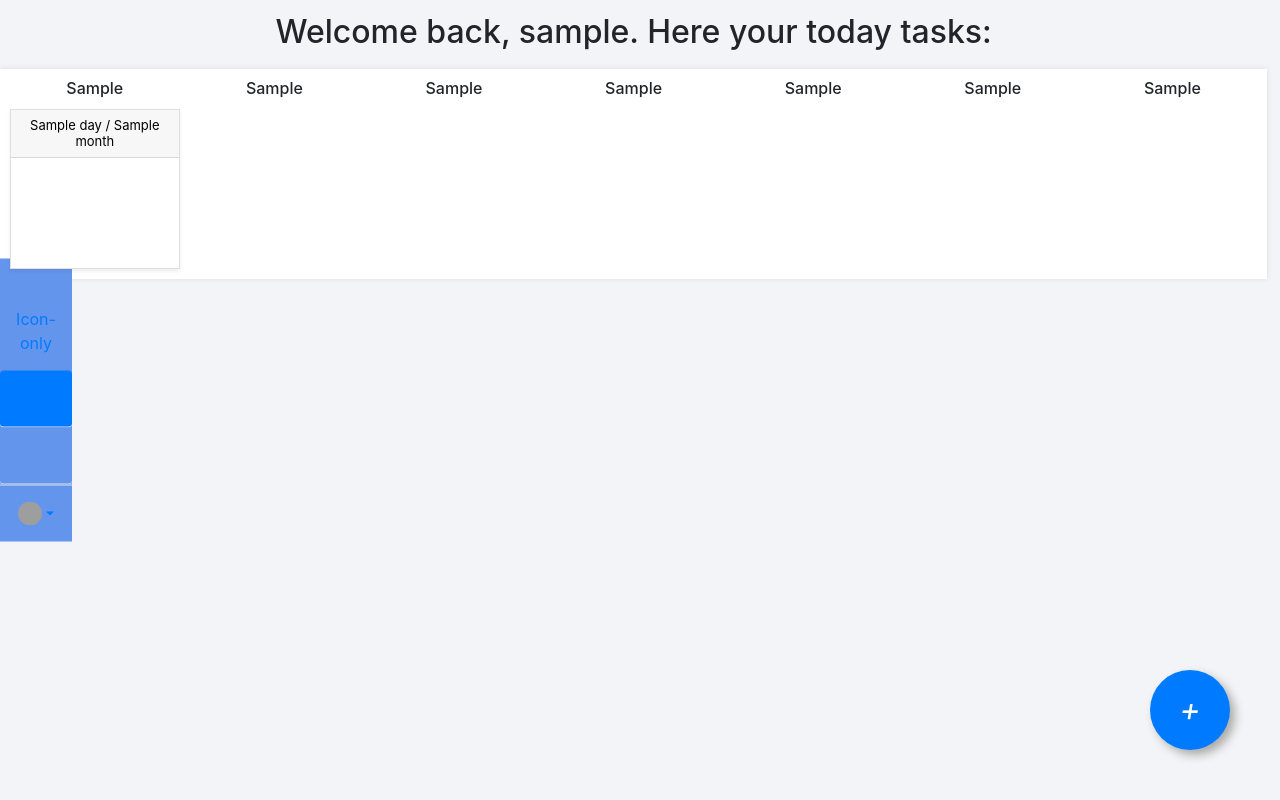
After one commit to NatanJMai/mensalplanner, a Flask app: template templates/home/home.html in a window 1280 px wide. The commit adds this page. Run offline with Flask 2, Linux system fonts and the light colour scheme; the template is opened without the code that fills it: most values are stand-ins (such as "Sample title", 1, 10 or a date in 2020); parts of the project's set-up code (start-up, migrations or seed data) failed here and were passed over; some libraries are stand-ins or nearby versions; grey boxes are pictures that could not be loaded.

Commit message:
New home page and body styles.

```diff
--- a/main.py
+++ b/main.py
@@ -1,3 +1,4 @@
+from pickle import TRUE
 from flask           import Flask, render_template, request, session, redirect, url_for
 from mysql.connector import Error
 from flask_mysqldb   import MySQL
@@ -24,7 +25,7 @@ def index(**kwargs):
     if 'msg' in kwargs:
         msg = kwargs['msg']
 
-    return render_template('index.html', msg = msg)
+    return render_template('home/index.html', msg = msg)
 
 @app.route('/mensalplanner/login', methods = ['POST', 'GET'])
 def login():
@@ -70,7 +71,7 @@ def register():
         database.insert_into_table(mysql.connection, 'user', username = username, password = password, email = email)
         return login()
 
-    return render_template('register.html', msg = msg)
+    return render_template('accounts/register.html', msg = msg)
 
 @app.route('/mensalplanner/update_task', methods = ['POST', 'GET'])
 def update_task():
@@ -82,7 +83,7 @@ def update_task():
         task_desc = request.form['task_desc']
 
         database.update_task(mysql.connection, task_id, task_name, task_desc)
-    return redirect(url_for('login'))
+    return redirect(url_for('home'))
 
 @app.route('/mensalplanner/remove_task', methods = ['POST', 'GET'])
 def remove_task():
@@ -95,14 +96,13 @@ def remove_task():
 def view_task():
      task_id = request.args.get('jsdata')
      task_details = database.get_task_from_id(mysql.connection, task_id)
-     return render_template('view_task.html', task_details = task_details)
+     return render_template('home/view_task.html', task_details = task_details)
 
 @app.route('/mensalplanner/new_task')
 def new_task():
-    day     = request.args.get('day')
     user_id = request.args.get('user')
 
-    return render_template('new_task.html', day = day, user_id = user_id, month = datetime.now().month, year = datetime.now().year)
+    return render_template('home/new_task.html', day = datetime.now().day, user_id = user_id, month = datetime.now().month, year = datetime.now().year)
 
 @app.route('/mensalplanner/insert_newTask', methods = ['POST', 'GET'])
 def insert_newTask():
@@ -135,6 +135,7 @@ def home():
     # user is logged
     if 'loggedin' in account:
         week_days = ['Monday', 'Tuesday', 'Wednesday', 'Thursday', 'Friday', 'Saturday', 'Sunday']
+        month_str = datetime.now().strftime('%B')
 
         # get tasks of user on now month
         tasks = database.get_task_from_user(mysql.connection, account['id'], month = datetime.now().month, year = datetime.now().year)
@@ -145,7 +146,7 @@ def home():
         # get tasks of days
         day_and_tasks = ut.get_days_and_task(days_month, tasks)
 
-        return render_template('home.html', account = account, tasks = tasks, days_month = days_month, week_days = week_days, day_and_tasks = day_and_tasks)
+        return render_template('home/home.html', account = account, tasks = tasks, days_month = days_month, week_days = week_days, day_and_tasks = day_and_tasks, month = month_str)
 
     return redirect(url_for('login'))
 
@@ -155,7 +156,7 @@ def profile():
         u_id, name, password, email = database.verify_login(mysql.connection, session['username'], session['password'])
         account = {'user_id' : u_id, 'username' : name, 'password' : password, 'email' : email}
 
-        return render_template('profile.html', account = account)
+        return render_template('accounts/profile.html', account = account)
     return redirect(url_for('login'))
 
 
@@ -166,7 +167,7 @@ def logout():
 
 @app.route('/')
 def hello_world():
-    return render_template('index.html')
+    return render_template('home/index.html')
 
 def start_server():
     app.run(host='localhost', port=80)
@@ -176,7 +177,7 @@ def view_page():
     t.daemon = True
     t.start()
 
-    webview.create_window("PyWebView & Flask", "http://localhost/mensalplanner/index", width = 1200)
+    webview.create_window("PyWebView & Flask", "http://localhost/mensalplanner/index", width=1240)
     webview.start()
     sys.exit()
 
--- a/static/style.css
+++ b/static/style.css
@@ -8,36 +8,27 @@
 
 body {
     background-color: #435165;
-    margin: 0;
+    margin-right: 1%;
+    margin-top: 1%;
+    text-align: center;
 }
 
-/* TEST */
-/*h1, h2 {
-    font-family: Alegreya, serif;
+.sidebar_vertical {
+    background-color: cornflowerblue;
+    /* margin-left: 0; */
+    /* margin-top: 250px; */
+    /* float: left; */
+    width: min-content;
+    /* width: 4.5rem; */
+    position: absolute;
+    /* height: 100%; */
+    top: 50%;
+    transform: translate(0, -50%);
+    /* padding: 10px;*/
 }
 
-h1 {
-    text-align: center;
-    display: grid;
-    grid-template-columns: 1fr auto 1fr;
-    grid-gap: 20px;
-} */
-
-
-/*@supports (display: grid) {
-    h1:before,
-    h1:after {
-        content: "";
-        align-self: center;
-        border-top: 1px solid #999;
-    }
-}*/
-
-
-.parent {
-    width: 100vw;
-    height: 100vh;
-    position: relative;
+.h1, h1 {
+    font-size: 16px;
 }
 
 .centered {
@@ -56,7 +47,6 @@ h1 {
     /*background: linear-gradient(, #4A00E0, #8E2DE2);*/
 }
 
-
 .modal__content {
     border-radius: 4px;
     position: relative;
@@ -69,7 +59,7 @@ h1 {
 
 .modal__footer {
     text-align: right;
-    a
+}
 
 {
     color: #585858;
@@ -92,16 +82,16 @@ i {
 /* BOX FOR DAY's */
 .box {
     text-align: center;
-    align-items: center;
-    align-content: center;
-    align-items: center;
-    color: #fff;
-    /* padding: 2rem; */
-    max-width: 30rem;
-    background: #252525;
+    color: black;
+    max-width: initial;
+    min-width: 150px;
     position: relative;
-    box-shadow: aqua;
     transition: transform 300ms ease-in-out, box-shadow 400ms ease, background 100ms ease;
+    box-shadow: 0 .125rem .25rem rgba(0,0,0,.075) !important;
+    word-wrap: break-word;
+    background-color: #fff;
+    background-clip: border-box;
+    border: 1px solid rgba(0,0,0,.125);
 }
 
 [data-interactive]:hover,
@@ -116,34 +106,35 @@ i {
 }
 
 
+.box_day {
+    padding: 0.5rem 1rem;
+    margin-bottom: 0;
+    background-color: rgba(0,0,0,.03);
+    border-bottom: 1px solid rgba(0,0,0,.125);
+}
+
+.fw-normal {
+    font-weight: 400 !important;
+}
+
+.my-0 {
+    margin-top: 0 !important;
+    margin-bottom: 0 !important;
+    font-size:small;
+}
+
 /* CSS */
 .button-5 {
-    align-items: center;
     background-clip: padding-box;
-    background-color: #fa6400;
+    /* background-color: #fa6400; */
+    padding: inherit;
     border: 1px solid transparent;
-    border-radius: .25rem;
-    box-shadow: rgba(0, 0, 0, 0.02) 0 1px 3px 0;
+    border-radius: 0.25rem;
+    box-shadow: rgb(0 0 0 / 10%) 0 1px 3px 0;
     box-sizing: border-box;
-    color: #fff;
-    cursor: pointer;
-    display: inline-flex;
-    font-family: system-ui,-apple-system,system-ui,"Helvetica Neue",Helvetica,Arial,sans-serif;
-    font-size: 16px;
-    font-weight: 600;
-    justify-content: center;
-    line-height: 1.25;
+    color: #6c757d;
     margin: 0;
-    /*min-height: 3rem;*/
-    padding: calc(.175rem - 1px) calc(0.8rem - 1px);
-    position: relative;
-    text-decoration: none;
-    transition: all 250ms;
-    user-select: none;
-    -webkit-user-select: none;
-    touch-action: manipulation;
-    vertical-align: baseline;
-    width: auto;
+    font-size: smaller;
 }
 
 .button-5:hover,
@@ -172,38 +163,27 @@ i {
     color: white;
 }
 
-.grid-container {
-    display: grid;
-    /*grid-template-columns: 1fr 1fr;*/
-    width:max-content;
-    grid-auto-flow: column;
-    grid-gap: 20px;
-}
-
-.grid-child-day{
-    background-color: lightslategray;
+.tasks_day {
+    padding: 0.1em;
 }
 
 .wrapper {
     display: grid;
     grid-template-columns: repeat(7, 1fr);
     gap: 10px;
-    grid-auto-rows: 40px 200px 200px 200px 200px 200px 200px 50px;
+    grid-auto-rows: 20px 160px 160px 160px 160px 160px 160px 20px;
 }
 
 .wrapper-day {
     background-color: aliceblue;
     box-shadow: 0 0 9px 0 rgb(0 0 0 / 10%);
-    text-align:-webkit-center;
 }
 
 .wrapper-weekday {
-    color:aliceblue;
-    background-color: lightsalmon;
-    display: grid;
+    /*background-color: lightsalmon;
     grid-auto-rows: 40px;
     margin-top: auto;
-    box-shadow: 0 0 9px 0 rgb(0 0 0 / 50%);
+    box-shadow: 0 0 9px 0 rgb(0 0 0 / 50%);*/
     text-align: center;
 }
 
@@ -250,8 +230,35 @@ i {
     box-shadow: none;
 }
 
+.fab-container {
+    position: fixed;
+    bottom: 50px;
+    right: 50px;
+    cursor: pointer;
+}
 
+.iconbutton {
+    width: 50px;
+    height: 50px;
+    border-radius: 100%;
+    background: #FF4F79;
+    box-shadow:5px 5px 10px #aaaaaa;
+}
 
+.button {
+    width: 80px;
+    height: 80px;
+    background: #007bff;
+}
+
+.iconbutton i {
+    display: flex;
+    align-items: center;
+    justify-content: center;
+    height: 100%;
+    color: white;
+    font-size:xx-large;
+}
 
 /* TEST */
 
@@ -382,13 +389,17 @@ body.loggedin {
 }
 
 .content {
-    width: 1000px;
-    margin: 0 auto;
+    /*margin-left: 70px;*/
+    margin-top:10px;
+    display: flex;
+    align-content: center;
+    justify-content: center;
+    align-items: center;
 }
 
 .content h2 {
     margin: 0;
-        padding: 25px 0;
+    padding: 18px 0;
     font-size: 22px;
     border-bottom: 1px solid #e0e0e3;
     color: #4a536e;
@@ -396,8 +407,8 @@ body.loggedin {
 
 .content > p, .content > div {
     box-shadow: 0 0 5px 0 rgba(0, 0, 0, 0.1);
-        margin: 25px 0;
-        padding: 25px;
+    /*margin: 25px 0;*/
+    padding: 10px;
     background-color: #fff;
 }
 
--- a/templates/profile.html
+++ b/templates/accounts/profile.html
@@ -1,4 +1,4 @@
-{% extends 'layout.html' %}
+{% extends 'layouts/layout.html' %}
 
 {% block title %}Profile{% endblock %}
 
--- a/templates/home.html
+++ b/templates/home/home.html
@@ -6,12 +6,17 @@
     day_and_tasks
 -->
 
-{% extends 'layout.html' %}
+<!-- TASK TABLE task_id, task_name, task_description, task_day, task_month, task_year, task_value, task_credit_debit, user, label -->
+<main>
+    <div style="display: inline-table;">
+        <h2>Welcome back, {{ account['username'] }}. Here your today tasks:</h2>
+    </div>
+
+    {% extends 'layouts/layout.html' %}
 
     {% block title %}Home{% endblock %}
 
     {% block content %}
-<h2>Welcome back, {{ account['username'] }}. Here your today tasks:</h2>
 
     <div>
         <div class="wrapper">
@@ -26,32 +31,43 @@
             {% for week in days_month %}
             {% for day in week %}
             {% if day != 0 %}
-                    <article class="box" id="article_task">
-                        <h1> DIA {{day}} </h1>
+            <div class="box">
+                <div class="box_day">
+                    <h4 class="my-0 fw-normal">{{day}} / {{month}}</h4>
+                </div>
+
                 {% if day in day_and_tasks %}
 
-                            <!-- Display tasks of day. TASK TABLE task_id, task_name, task_description, task_day, task_month, task_year, task_value, task_credit_debit, user, label -->
+                <div class="tasks_day">
+                    <!-- Display tasks of day. -->
                     {% for dtask in day_and_tasks[day] %}
                     <button id="{{ dtask[0] }}" type="button" class="button-5 common">
                         {{ dtask[1] }} <br />
                     </button>
                     {% endfor %}
+                </div>
                 {% endif %}
-
-                        <button id="{{day}}" class="new_task" type="button">
-                            (+) NEW
-                        </button>
-                    </article>
+            </div>
             {% else %}
             <div class="wrapper-day"></div>
             {% endif %}
             {% endfor %}
             {% endfor %}
+
+            <!--<button id="{{day}}" class="new_task" type="button">
+                (+) NEW
+            </button>-->
         </div>
 
-    <div id = "div_task" class="centered centeredbox" style="visibility:hidden"></div>
+        <div class="fab-container">
+            <div class="button iconbutton new_task">
+                <i class="fa-solid fa-plus">+</i>
+            </div>
         </div>
 
+        <div id="div_task" class="centered centeredbox" style="visibility:hidden"></div>
+    </div>
+</main>
 
 <script src="https://ajax.googleapis.com/ajax/libs/jquery/3.1.1/jquery.min.js"></script>
 <script>
@@ -59,13 +75,12 @@
     $('.new_task').click(newTask)
 
     function newTask() {
-        var day     = this.id;
         var user_id = "{{ account['id'] }}";
 
         $.ajax({
             url: "/mensalplanner/new_task",
             type: "get",
-            data: { day: day, user: user_id },
+            data: { user: user_id },
             success: function (response) {
                 $("#div_task").html(response);
                 $('div#div_task').css('visibility', 'visible');
--- /dev/null
+++ b/templates/layouts/layout.html
@@ -0,0 +1,89 @@
+
+<!DOCTYPE html>
+<html>
+<head>
+    <meta charset="utf-8">
+    <title>{% block title %}{% endblock %}</title>
+
+    <!-- Latest compiled and minified CSS
+    <link rel="stylesheet" href="https://use.fontawesome.com/releases/v5.7.1/css/all.css">-->
+    <!-- Bootstrap and custom 'style.css' file -->
+    <link rel="stylesheet" href="https://cdn.jsdelivr.net/npm/bootstrap@4.3.1/dist/css/bootstrap.min.css" integrity="sha384-ggOyR0iXCbMQv3Xipma34MD+dH/1fQ784/j6cY/iJTQUOhcWr7x9JvoRxT2MZw1T" crossorigin="anonymous">
+    <link rel="stylesheet" href="{{ url_for('static', filename='style.css') }}">
+
+    <!-- jQuery library -->
+    <script src="https://ajax.googleapis.com/ajax/libs/jquery/3.6.3/jquery.min.js"></script>
+
+    <!-- Latest compiled JavaScript -->
+    <script src="https://maxcdn.bootstrapcdn.com/bootstrap/3.4.1/js/bootstrap.min.js"></script>
+
+</head>
+<body class="loggedin">
+    <!--<nav class="navbar navbar-expand-lg blur border-radius-lg top-0 z-index-3 shadow mt-4 py-2 start-0 end-0 mx-4">
+        <div class="container-fluid ps-2 pe-0">
+            <a class="navbar-brand font-weight-bolder ms-lg-0 ms-3 " href="{{ url_for('home') }}">
+                Mensal Planner
+            </a>
+            <button class="navbar-toggler shadow-none ms-2" type="button" data-bs-toggle="collapse" data-bs-target="#navigation" aria-controls="navigation" aria-expanded="false" aria-label="Toggle navigation">
+                <span class="navbar-toggler-icon mt-2">
+                    <span class="navbar-toggler-bar bar1"></span>
+                    <span class="navbar-toggler-bar bar2"></span>
+                    <span class="navbar-toggler-bar bar3"></span>
+                </span>
+            </button>
+            <div class="collapse navbar-collapse ps" id="navigation">
+                <ul class="navbar-nav mx-auto">
+                    <li class="nav-item">
+                        <a class="nav-link me-2" target="_blank" href="{{ url_for('home') }}">
+                            <i class="fas fa-info-circle opacity-6 text-dark me-1" aria-hidden="true"></i>
+                            Home
+                        </a>
+                    </li>
+                </ul>
+                <ul class="navbar-nav d-lg-block d-none">
+                    <li class="nav-item">
+                        <a target="_blank" href="{{ url_for('logout') }}" class="btn btn-sm mb-0 me-1 bg-gradient-dark">Logout</a>
+                    </li>
+                </ul>
+                <div class="ps__rail-x" style="left: 0px; bottom: 0px;"><div class="ps__thumb-x" tabindex="0" style="left: 0px; width: 0px;"></div></div><div class="ps__rail-y" style="top: 0px; right: 0px;"><div class="ps__thumb-y" tabindex="0" style="top: 0px; height: 0px;"></div></div>
+            </div>
+        </div>
+    </nav>-->
+
+    <div class="sidebar_vertical">
+        <a href="/" class="d-block p-3 link-dark text-decoration-none" title="" data-bs-toggle="tooltip" data-bs-placement="right" data-bs-original-title="Icon-only">
+            <svg class="bi" width="40" height="32"><use xlink:href="#bootstrap"></use></svg>
+            <span class="visually-hidden">Icon-only</span>
+        </a>
+        <ul class="nav nav-pills nav-flush flex-column mb-auto text-center">
+            <li class="nav-item">
+                <a href="#" class="nav-link active py-3 border-bottom" aria-current="page" title="" data-bs-toggle="tooltip" data-bs-placement="right" data-bs-original-title="Home">
+                    <svg class="bi" width="24" height="24" role="img" aria-label="Home"><use xlink:href="#home"></use></svg>
+                </a>
+            </li>
+            <li>
+                <a href="#" class="nav-link py-3 border-bottom" title="" data-bs-toggle="tooltip" data-bs-placement="right" data-bs-original-title="Dashboard">
+                    <svg class="bi" width="24" height="24" role="img" aria-label="Dashboard"><use xlink:href="#speedometer2"></use></svg>
+                </a>
+            </li>
+        </ul>
+        <div class="dropdown border-top">
+            <a href="#" class="d-flex align-items-center justify-content-center p-3 link-dark text-decoration-none dropdown-toggle" id="dropdownUser3" data-bs-toggle="dropdown" aria-expanded="false">
+                <img src="https://github.com/mdo.png" alt="mdo" width="24" height="24" class="rounded-circle">
+            </a>
+            <ul class="dropdown-menu text-small shadow" aria-labelledby="dropdownUser3" style="">
+                <li><a class="dropdown-item" href="#">New project...</a></li>
+                <li><a class="dropdown-item" href="#">Settings</a></li>
+                <li><a class="dropdown-item" href="#">Profile</a></li>
+                <li><hr class="dropdown-divider"></li>
+                <li><a class="dropdown-item" href="#">Sign out</a></li>
+            </ul>
+        </div>
+    </div>
+
+
+    <div class="content">
+        {% block content %}{% endblock %}
+    </div>
+</body>
+</html>
```
Also changed, not shown: templates/layout.html (deleted, +0 -22 lines), templates/accounts/register.html (renamed from templates/register.html), templates/home/index.html (renamed from templates/index.html), templates/home/new_task.html (renamed from templates/new_task.html), templates/home/view_task.html (renamed from templates/view_task.html). Lines whose indentation alone changed are shown as unchanged.
